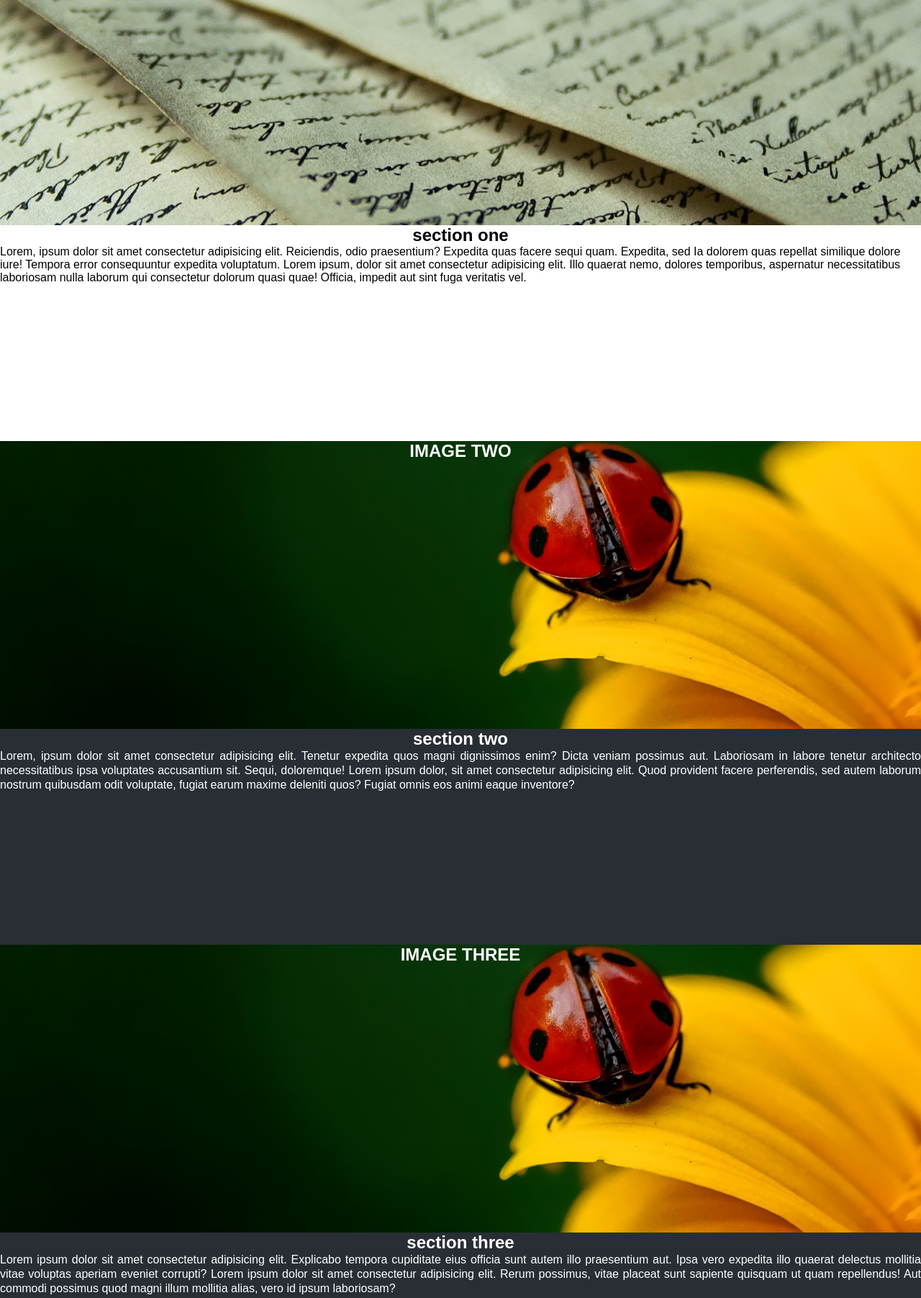
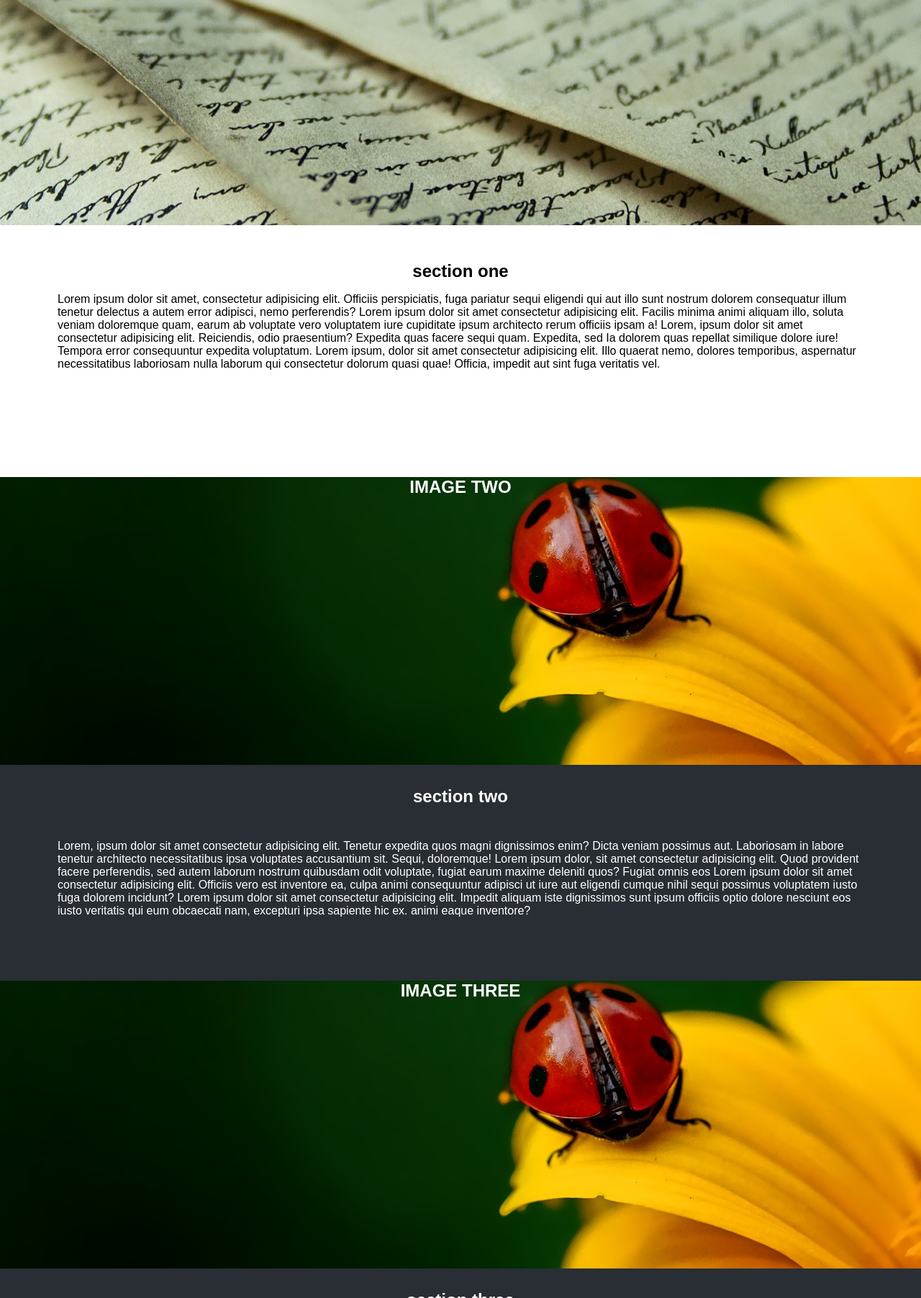
Before and after one commit to EduardoRodrigues123/Html-Css, a plain HTML site: page projetos/projeto parallax/index.html in a window 1280 px wide. Shown: the part 87-1891 px from the top of the page at 72% size. Drawn offline with Linux system fonts and the light colour scheme.

Commit message:
quase pronto

```diff
--- a/projetos/projeto parallax/index.html
+++ b/projetos/projeto parallax/index.html
@@ -18,7 +18,11 @@
     <!--section 1-->
     <section class="branco">
         <h2>section one</h2>
-        <p>Lorem, ipsum dolor sit amet consectetur adipisicing elit. Reiciendis, odio praesentium? Expedita quas facere sequi quam. Expedita, sed Ia dolorem quas repellat similique dolore iure! Tempora error consequuntur expedita voluptatum. Lorem ipsum, dolor sit amet consectetur adipisicing elit. Illo quaerat nemo, dolores temporibus, aspernatur necessitatibus laboriosam nulla laborum qui consectetur dolorum quasi quae! Officia, impedit aut sint fuga veritatis vel.</p>
+
+
+            <p> Lorem ipsum dolor sit amet, consectetur adipisicing elit. Officiis perspiciatis, fuga pariatur sequi eligendi qui aut illo sunt nostrum dolorem consequatur illum tenetur delectus a autem error adipisci, nemo perferendis? Lorem ipsum dolor sit amet consectetur adipisicing elit. Facilis minima animi aliquam illo, soluta veniam doloremque quam, earum ab voluptate vero voluptatem iure cupiditate ipsum architecto rerum officiis ipsam a! Lorem, ipsum dolor sit amet consectetur adipisicing elit. Reiciendis, odio praesentium? Expedita quas facere sequi quam. Expedita, sed Ia dolorem quas repellat similique dolore iure! Tempora error consequuntur expedita voluptatum. Lorem ipsum, dolor sit amet consectetur adipisicing elit. Illo quaerat nemo, dolores temporibus, aspernatur necessitatibus laboriosam nulla laborum qui consectetur dolorum quasi quae! Officia, impedit aut sint fuga veritatis vel.</p>
+
+
     </section>
 
     <section class="imagem">
@@ -28,7 +32,11 @@
     <!--section 2-->
     <section class="preto">
          <h2>section two</h2>
-         <p>Lorem, ipsum dolor sit amet consectetur adipisicing elit. Tenetur expedita quos magni dignissimos enim? Dicta veniam possimus aut. Laboriosam in labore tenetur architecto necessitatibus ipsa voluptates accusantium sit. Sequi, doloremque! Lorem ipsum dolor, sit amet consectetur adipisicing elit. Quod provident facere perferendis, sed autem laborum nostrum quibusdam odit voluptate, fugiat earum maxime deleniti quos? Fugiat omnis eos animi eaque inventore?</p>
+
+
+             <p>Lorem, ipsum dolor sit amet consectetur adipisicing elit. Tenetur expedita quos magni dignissimos enim? Dicta veniam possimus aut. Laboriosam in labore tenetur architecto necessitatibus ipsa voluptates accusantium sit. Sequi, doloremque! Lorem ipsum dolor, sit amet consectetur adipisicing elit. Quod provident facere perferendis, sed autem laborum nostrum quibusdam odit voluptate, fugiat earum maxime deleniti quos? Fugiat omnis eos Lorem ipsum dolor sit amet consectetur adipisicing elit. Officiis vero est inventore ea, culpa animi consequuntur adipisci ut iure aut eligendi cumque nihil sequi possimus voluptatem iusto fuga dolorem incidunt? Lorem ipsum dolor sit amet consectetur adipisicing elit. Impedit aliquam iste dignissimos sunt ipsum officiis optio dolore nesciunt eos iusto veritatis qui eum obcaecati nam, excepturi ipsa sapiente hic ex. animi eaque inventore?</p>
+
+
     </section>
 
     <section class="imagem">
@@ -38,7 +46,11 @@
     <!--section 3-->
     <section class="preto">
          <h2>section three</h2>
-         <p>Lorem ipsum dolor sit amet consectetur adipisicing elit. Explicabo tempora cupiditate eius officia sunt autem illo praesentium aut. Ipsa vero expedita illo quaerat delectus mollitia vitae voluptas aperiam eveniet corrupti? Lorem ipsum dolor sit amet consectetur adipisicing elit. Rerum possimus, vitae placeat sunt sapiente quisquam ut quam repellendus! Aut commodi possimus quod magni illum mollitia alias, vero id ipsum laboriosam?</p>
+
+
+             <p>Lorem ipsum dolor sit amet consectetur adipisicing elit. Explicabo tempora cupiditate eius officia sunt autem illo praesentium aut. Ipsa vero expedita illo quaerat delectus mollitia vitae voluptas aperiam eveniet corrupti? Lorem ipsum dolor sit amet consectetur adipisicing elit. Rerum possimus, vitae placeat sunt sapiente quisquam ut quam repellendus! Aut commodi possimus quod magni illum mollitia alias, vero id ipsum laboriosam?Lorem ipsum dolor sit amet, consectetur adipisicing elit. Doloremque labore vel necessitatibus nulla voluptate illo voluptas cum non, eveniet, modi eius temporibus  Lorem ipsum dolor sit amet consectetur adipisicing elit. Recusandae et porro vel, exercitationem non, minima dolores itaque numquam iusto voluptate provident consequuntur quia sunt! Id perspiciatis vel a molestiae voluptas. </p>
+
+
     </section>
 
     <section class="imagem">
--- a/projetos/projeto parallax/style.css
+++ b/projetos/projeto parallax/style.css
@@ -31,6 +31,17 @@ section.branco{
 
 section.branco > h2{
     text-align: center;
+    margin-top: 50px;
+}
+
+section.branco> p {
+    display: block;
+    margin-block-start: 1em;
+    margin-block-end: 1em;
+    margin-inline-start: 0px;
+    margin-inline-end: 0px;
+    padding-left: 80px;
+    padding-right: 80px;
 }
 
 section.preto {
@@ -41,12 +52,22 @@ section.preto {
 }
 
 section.preto > h2{
+
     text-align: center;
+    padding: 30px ;
+
+
+
 }
 
 section.preto > p {
-    line-height: 20px;
-    text-align: justify;
+    display: block;
+    margin-block-start: 1em;
+    margin-block-end: 1em;
+    margin-inline-start: 0px;
+    margin-inline-end: 0px;
+    padding-left: 80px;
+    padding-right: 80px;
 
 }
 
```
